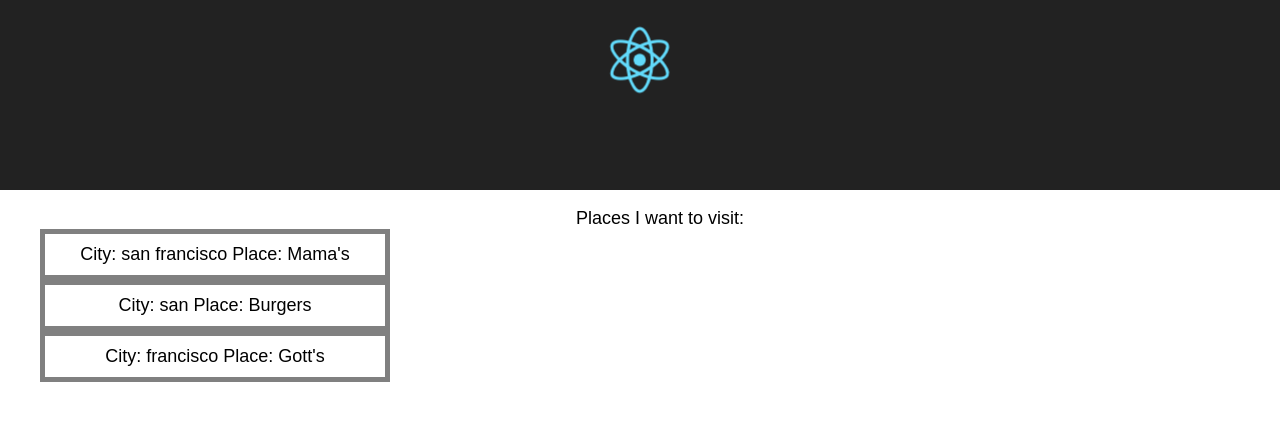
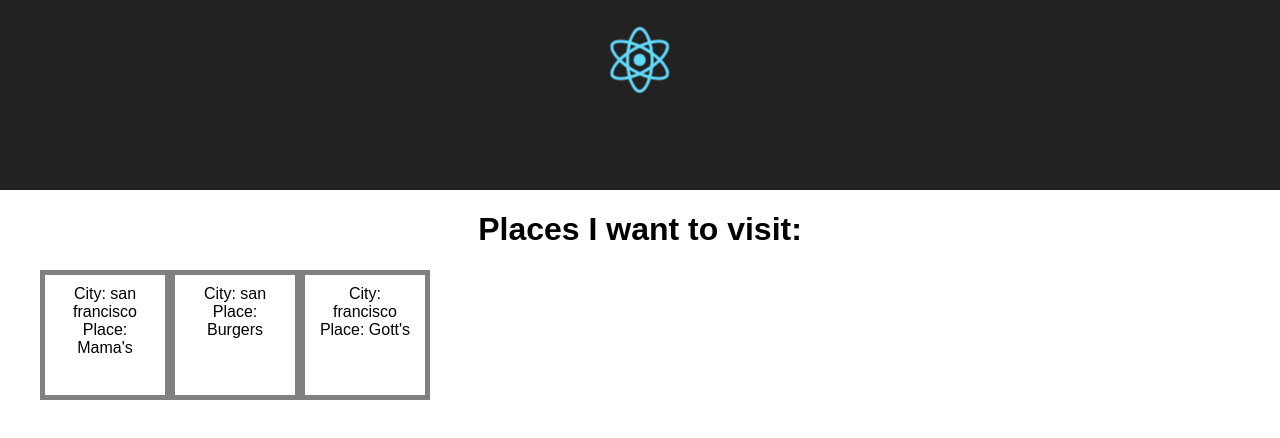
Before and after one commit to patrickford/places-to-go-react, a React (Create React App) app: page / in a window 1280 px wide. Shown: the top 438 px of the page. Built offline with nearby package versions, Linux system fonts and the light colour scheme.

Commit message:
changes css and changes tags to make it look a bit better

```diff
--- a/src/App.css
+++ b/src/App.css
@@ -23,8 +23,15 @@
   to { transform: rotate(360deg); }
 }
 
+.Place-List {
+
+}
+
 .Place-Item {
-  width: 320px;
+  float: left;
+  position: relative;
+  width: 100px;
+  height: 100px;
   padding: 10px;
   border: 5px solid gray;
   margin: 0;
--- a/src/App.js
+++ b/src/App.js
@@ -10,9 +10,7 @@ class App extends Component {
         <div className="App-header">
           <img src={logo} className="App-logo" alt="logo" />
         </div>
-        <p className="App-intro">
-          <PlaceList />
-        </p>
+        <PlaceList />
       </div>
     );
   }
--- a/src/components/place/PlaceList.js
+++ b/src/components/place/PlaceList.js
@@ -4,8 +4,9 @@ import { PlaceItem } from './PlaceItem';
 export const PlaceList = (props) => {
   const places = [{name:"Mama's", location:'san francisco'}, {name:"Burgers", location:'san'},{name:"Gott's", location:'francisco'}];
   return(
-    <div>
-      <ul> Places I want to visit:
+    <div className="Place-List">
+      <h1>Places I want to visit:</h1>
+      <ul>
           {places.map( place => (<PlaceItem name={place.name} location={place.location} />))}
       </ul>
     </div>
```
